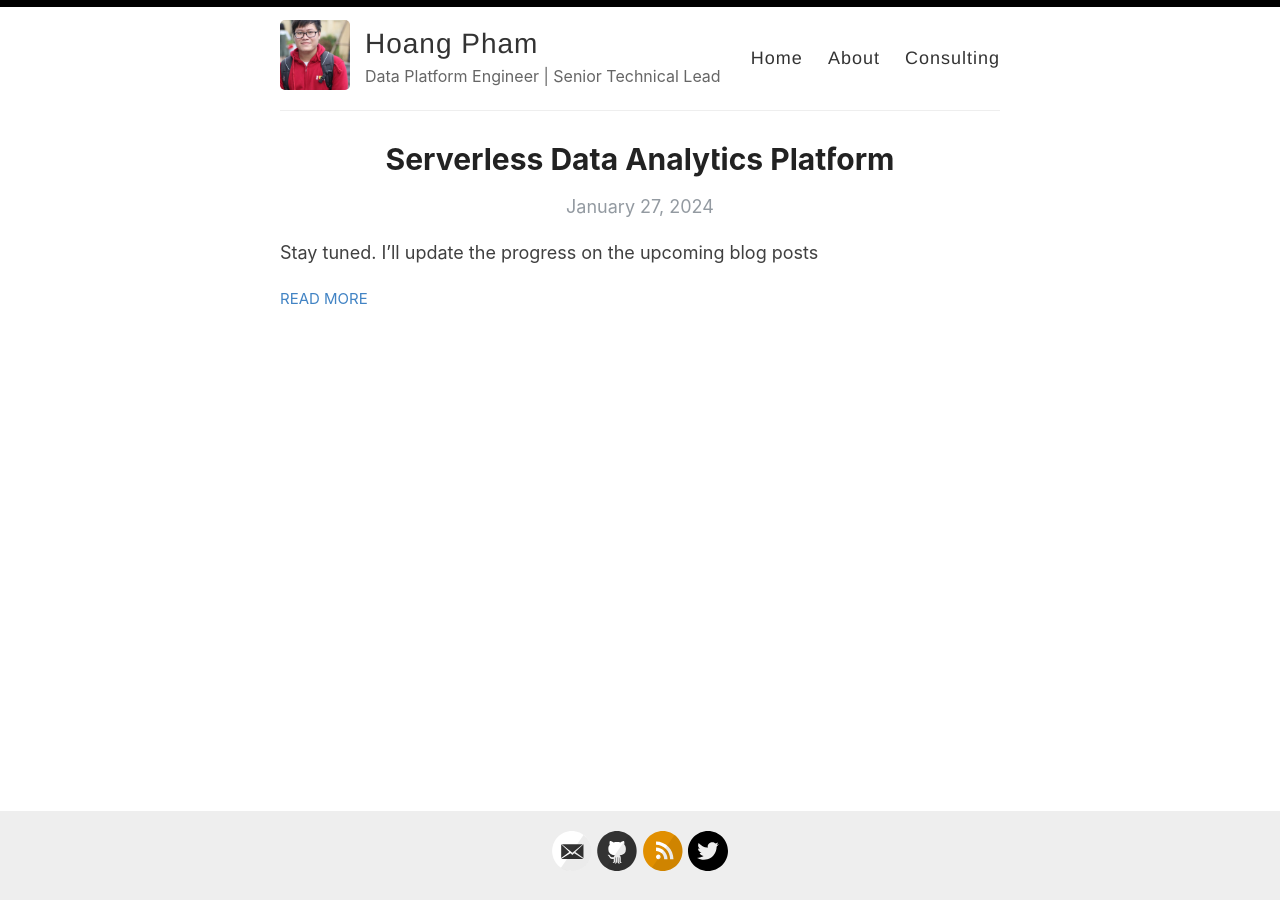
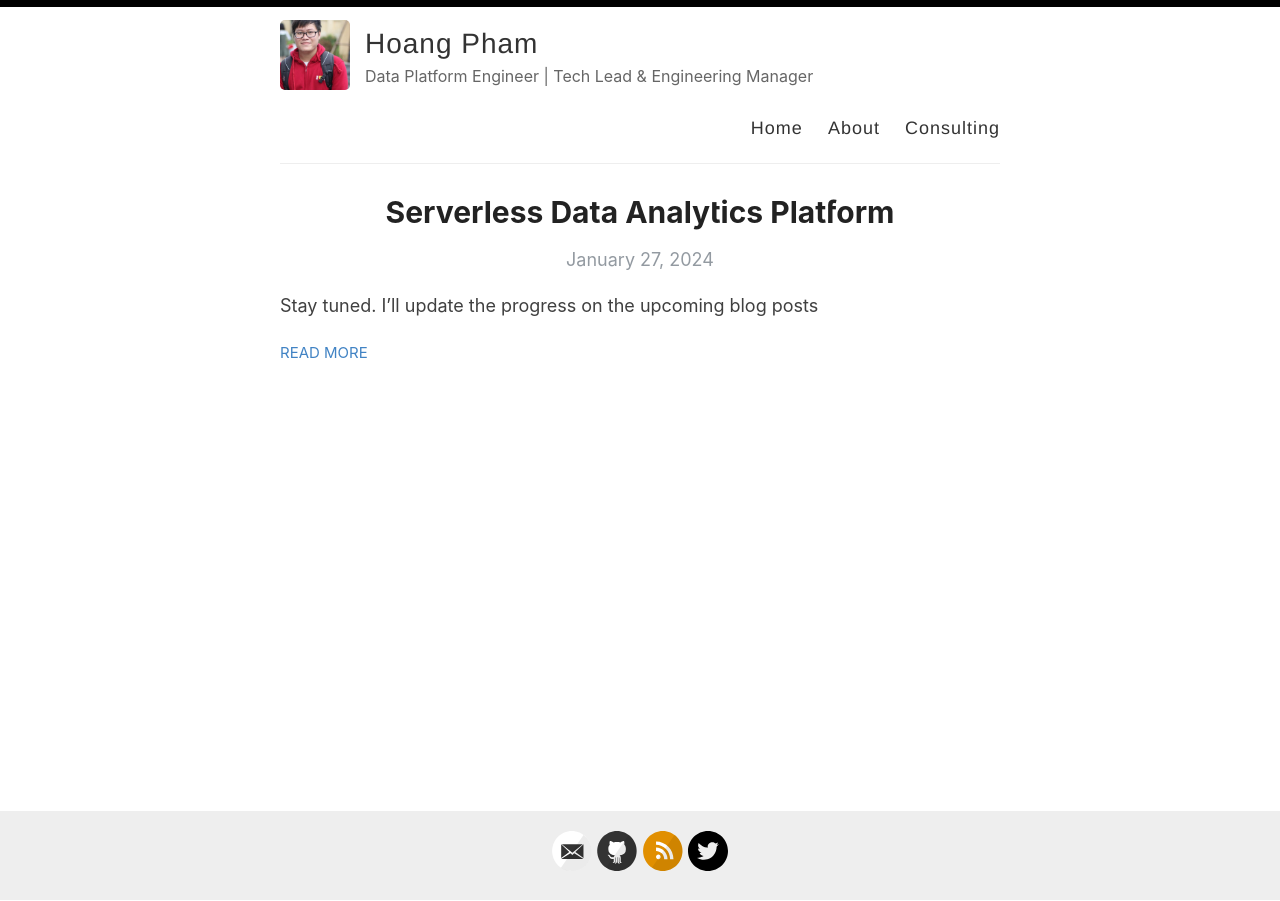
Before and after one commit to PhVHoang/phvhoang.github.io, a Jekyll site: the page built from index.html, in a window 1280 px wide. Built offline with Jekyll 4.4.1, drawn with Linux system fonts in a browser that asks for light colours; the list of posts is cut into pages by our own code.

Commit message:
update layout
Signed-off-by: Hoang Pham <a2k40pbc@gmail.com>

```diff
--- a/_config.yml
+++ b/_config.yml
@@ -9,7 +9,7 @@ name: Hoang Pham
 author: Hoang Pham
 
 # Short bio or description (displayed in the header)
-description: Data Platform Engineer | Senior Technical Lead
+description: Data Platform Engineer | Tech Lead & Engineering Manager
 
 # URL of your avatar or profile pic (you could use your GitHub profile pic)
 avatar: /images/avatar1.jpg
```
